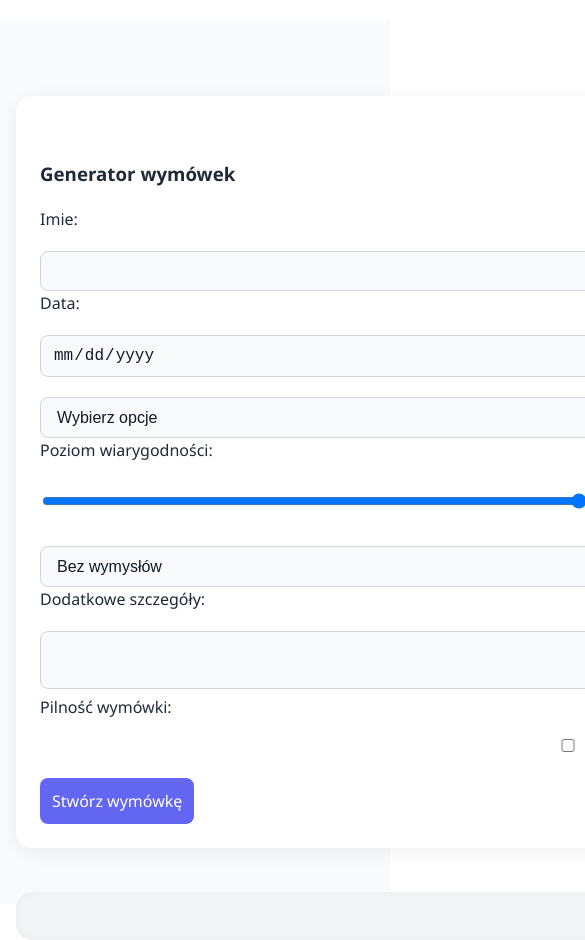
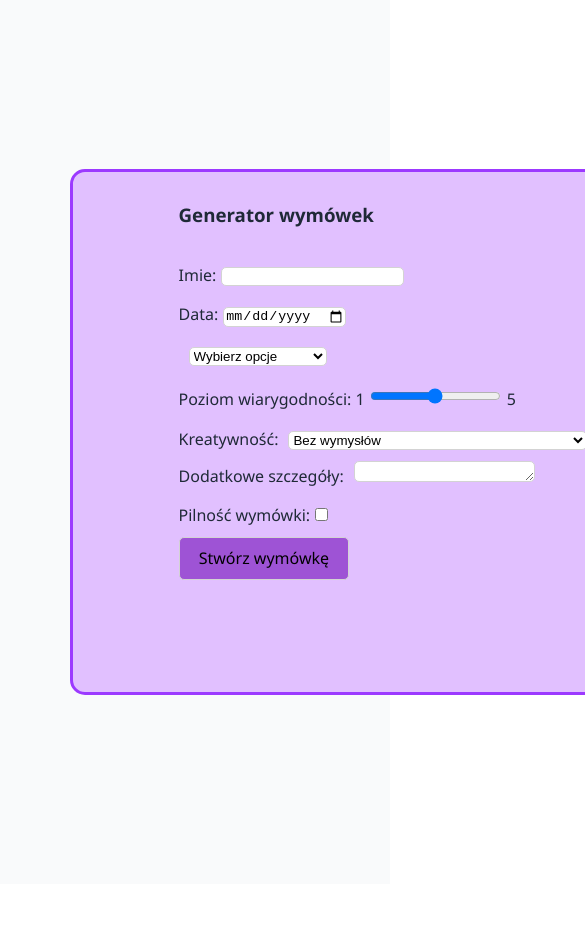
Before and after one commit to wsad4679/Excuse-Generator, a React (Vite) app: page / in a window 390 px wide. Shown: the top 940 px of the page, 585 px wide, since content can reach past the window. After the commit the page ends 884 px from the top, so only its background shows below. Built offline with nearby package versions, Linux system fonts and the light colour scheme.

Commit message:
css remake

```diff
--- a/src/App.css
+++ b/src/App.css
@@ -1,121 +1,78 @@
-*{
-  margin-top: 20px;
 
-}
 body {
-  margin: 0;
   font-family: 'Segoe UI', Tahoma, Geneva, Verdana, sans-serif;
   background-color: #f9fafb;
   color: #1f2937;
+  padding: 20px;
+}
+
+.container {
+  vertical-align: center;
+  horiz-align: center;
+  margin: 50px;
+  align-items: normal;
+}
+
+.form{
+  display: flex;
+  flex-direction: column;
+  align-items: center;
+  width: 600px;
+  border: 3px solid #9c39ff;
+  border-radius: 15px;
+  padding: 10px;
+  background-color: #e1c0ff;
+  height: 500px;
+  position: fixed;
+  top: 20%;
+}
+
+.excuseBlock{
+  float: right;
+  margin-left: 700px;
+  width: 1000px;
+  padding: 20px;
+  display: flex;
+  flex-direction: column;
+  justify-content: center;
+  background-color: #ab85e3;
+  border-radius: 10px;
+  border: 3px solid #9c39ff;
+}
+input{
+  margin-left: 5px;
+  margin-top: 20px;
+  background: white;
+  border: 1px solid lightgray;
+  border-radius: 5px;
+  color: black;
+}
+
+select{
+  margin-top: 20px;
+  padding-right: 10px;
+  background: white;
+  border: 1px solid lightgray;
+  border-radius: 5px;
+  color: black;
+  margin-left: 10px;
+}
+
+textarea{
+  margin-top: 10px;
+  margin-left: 10px;
+  height: 15px;
+  color: black;
+  border: 1px solid lightgray;
+  border-radius: 5px;
+  background-color: white;
 }
 
 
-.container {
-  display: flex;
-  flex-direction: row;
-  height: 100vh;
-  padding: 24px;
-  box-sizing: border-box;
-  gap: 24px;
+button{
+  margin-top: 10px;
+  background: rgba(143, 59, 204, 0.81);
+  border: 1px solid lightgray;
+  border-radius: 5px;
+  color: black;
 }
-
-
-.form-panel {
-  width: 700px;
-  background-color: #ffffff;
-  padding: 24px;
-  border-radius: 16px;
-  box-shadow: 0 4px 20px rgba(0, 0, 0, 0.06);
-  float: left;
-  display: flex;
-  flex-direction: column;
-  justify-content: flex-start;
-  gap: 16px;
-}
-
-
-.form-panel input,
-.form-panel select,
-.form-panel textarea {
-  width: 100%;
-  padding: 10px 12px;
-  font-size: 16px;
-  border: 1px solid #d1d5db;
-  border-radius: 8px;
-  background-color: #f9fafb;
-  color: #111827;
-  transition: border 0.2s ease;
-}
-
-.form-panel input:focus,
-.form-panel select:focus,
-.form-panel textarea:focus {
-  border-color: #6366f1;
-  outline: none;
-}
-
-.form-panel button {
-  padding: 12px;
-  font-size: 16px;
-  border: none;
-  background-color: #6366f1;
-  color: white;
-  border-radius: 8px;
-  cursor: pointer;
-  transition: background-color 0.2s ease;
-}
-
-.form-panel button:hover {
-  background-color: #4f46e5;
-}
-
-
-.excuses-panel {
-  width: 1000px;
-  float: right;
-  overflow-y: auto;
-  background-color: #f3f4f6;
-  padding: 24px;
-  border-radius: 16px;
-  box-shadow: inset 0 0 10px rgba(0, 0, 0, 0.04);
-}
-
-
-.excuse-card {
-  background-color: #ffffff;
-  border: 1px solid #e5e7eb;
-  border-left: 6px solid #6366f1;
-  padding: 16px;
-  margin-bottom: 16px;
-  border-radius: 12px;
-}
-
-.excuse-card p {
-  margin: 6px 0;
-}
-
-h2 {
-  margin-top: 0;
-}
-
-
-.excuses-panel::-webkit-scrollbar {
-  width: 10px;
-}
-
-.excuses-panel::-webkit-scrollbar-thumb {
-  background-color: #d1d5db;
-  border-radius: 8px;
-}
-
-
-@media (max-width: 768px) {
-  .container {
-    flex-direction: column;
-    padding: 16px;
-  }
-
-  .form-panel {
-    width: 100%;
-  }
-}
--- a/src/App.tsx
+++ b/src/App.tsx
@@ -16,12 +16,12 @@ function App() {
   return (
     <>
         <div className="container">
-            <div className="form-panel">
+            <div className="form">
                 <Form sendData={getData} />
             </div>
 
-            <div className="excuses-panel">
-                <Excuse acceptData={data} />
+            <div className="excuseBlock">
+                <Excuse acceptData = {data} />
             </div>
 
         </div>
--- a/src/Excuse.tsx
+++ b/src/Excuse.tsx
@@ -1,4 +1,5 @@
 import {useEffect, useState} from "react";
+
 
 const excuses: ExcusesListKeys = {
     spóźnienie: {
@@ -203,12 +204,12 @@ const Excuse = ({ acceptData }: AcceptData) => {
 
 
     return (
-        <div>
+        <div className="excuses">
             <h2>Wymówki:</h2>
             {userExcusesList.length === 0 && <p>Brak wymówek</p>}
             {userExcusesList.map((excuse, index) => (
                 <div key={index} style={{padding: "10px", margin: "10px",
-                border: excuse.isUrgent ? "3px solid red" : "1px solid gray",  borderRadius: "15px"
+                border: excuse.isUrgent ? "3px solid red" : "1px solid black",  borderRadius: "15px"
                 }}
                 >
                     {excuse.isUrgent ? <h2 style={{color: "rgb(0,188,255)" }}>Pilne!</h2> : null}
--- a/src/Form.tsx
+++ b/src/Form.tsx
@@ -43,6 +43,7 @@ const Form = ({sendData}:SendData) => {
                 <input type="text" value={formData.name}
                        onChange = {handleChage} name="name"/>
             </label>
+            <br/>
 
             <label>Data:
                 <input type="date" value={formData.date}
@@ -61,12 +62,13 @@ const Form = ({sendData}:SendData) => {
 
             <br/>
 
-            Poziom wiarygodności:
+            Poziom wiarygodności: 1
                 <input type="range" min="1" max="5" name="credibility" value = {formData.credibility}
-                       onChange={handleChage}/>
+                       onChange={handleChage}/> 5
 
             <br/>
 
+            Kreatywność:
             <select name="creativity" value={formData.creativity} onChange={handleChage}>
 
                 <option value="1">Bez wymysłów</option>
@@ -92,6 +94,8 @@ const Form = ({sendData}:SendData) => {
                        onChange={handleChage}/>
             </label>
 
+            <br/>
+
             <button type="submit" onClick={()=> sendData(formData)}>Stwórz wymówkę</button>
 
         </form>
```
